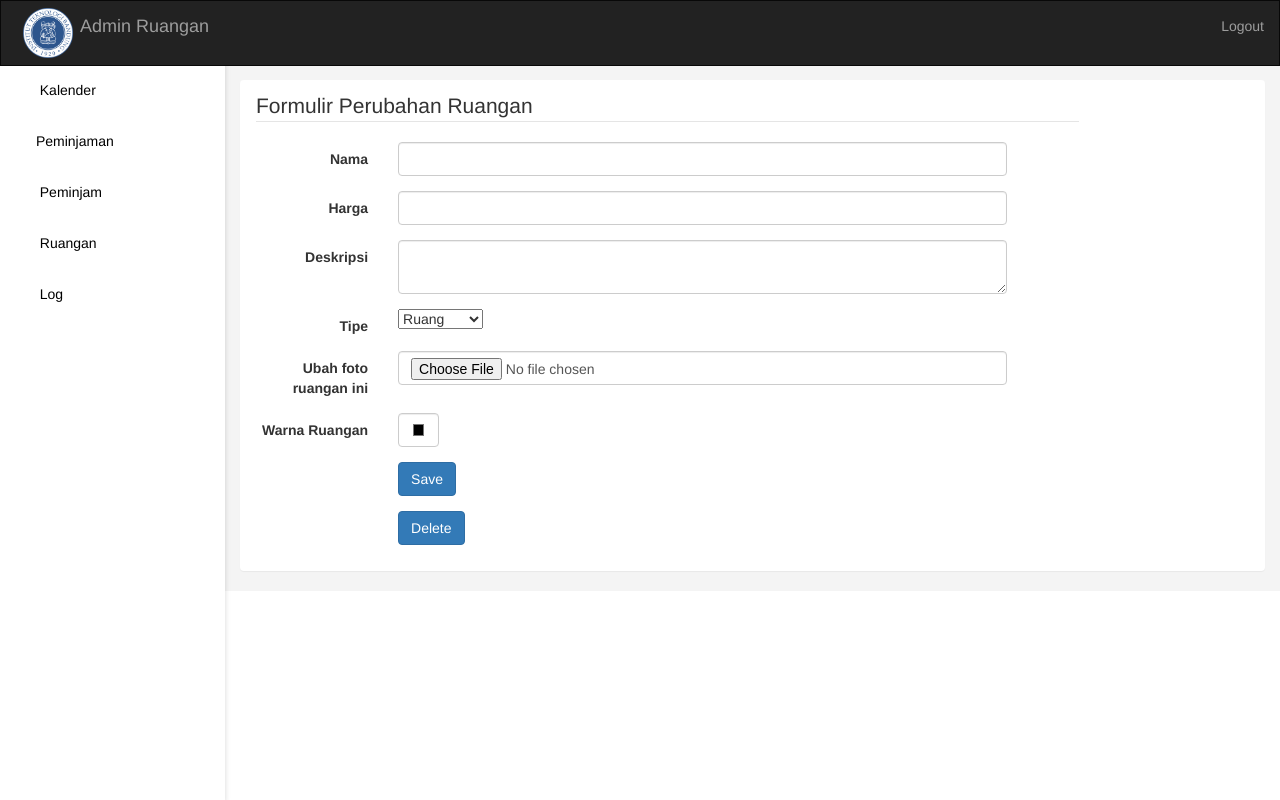
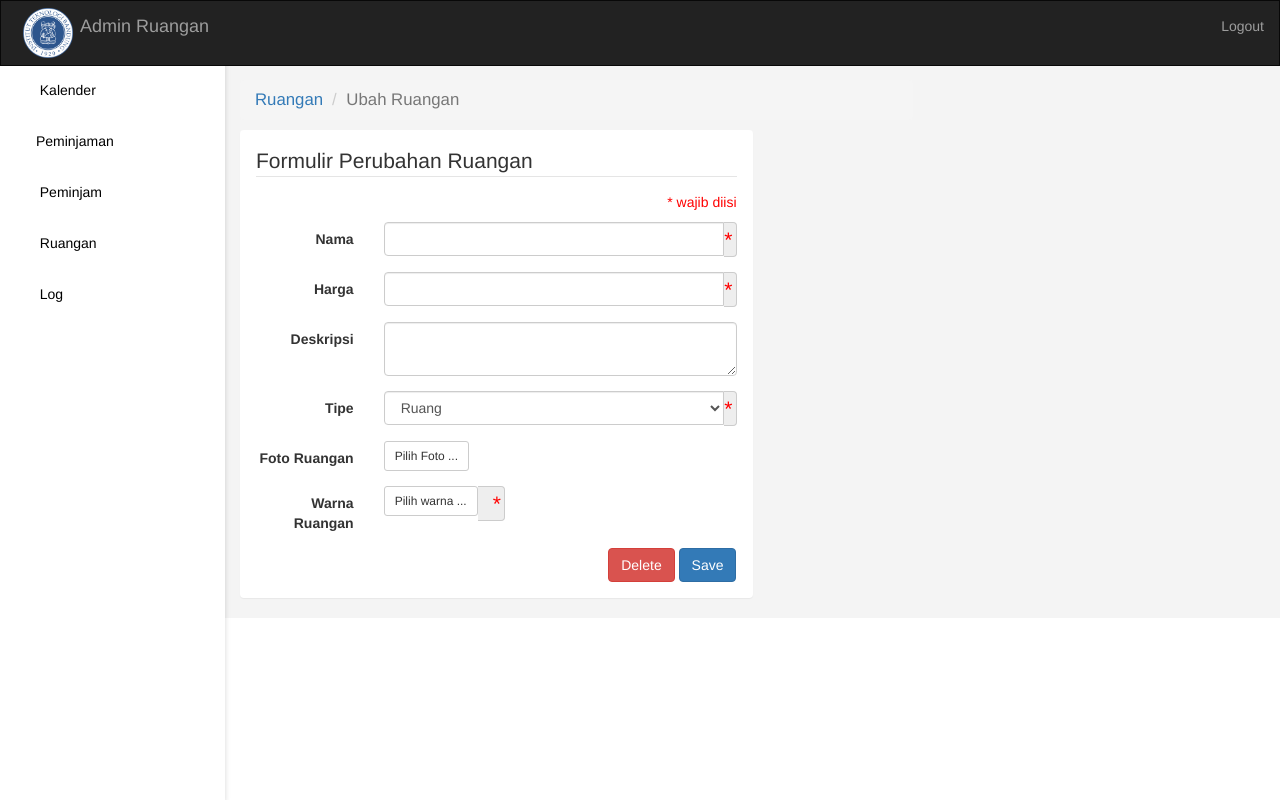
Before and after one commit to harryawk/sarpras_website, a Django app: template ruangan/templates/ruangan/edit.html in a window 1280 px wide. Run offline with Django 3.2, Linux system fonts and the light colour scheme; the template is opened without the code that fills it, so the values that code supplies are empty; some libraries are stand-ins or nearby versions; some web fonts are replaced.

Commit message:
Clean ruangan view

```diff
--- a/ruangan/templates/ruangan/edit.html
+++ b/ruangan/templates/ruangan/edit.html
@@ -5,56 +5,83 @@
 {% endblock %}
 
 {% block body %}
-<div class="panel container-fluid">
 <div class="row">
-	<div class="col-lg-10">
+	<div class="col-sm-8">
+		<ul class="breadcrumb" style="margin-bottom: 10px;">
+			<li><a href="{% url 'ruangan:index' %}">Ruangan</a></li>
+			<li class="active">Ubah Ruangan</li>
+		</ul>
+	</div>
+</div>
+<div class="container-fluid">
+<div class="row">
+	<div class="col-lg-6 panel ">
 		<form enctype="multipart/form-data" action="{% url 'ruangan:edit' selected_ruangan.id %}" method="post" id="ruangan_form" novalidate class="form-horizontal">
 			{% csrf_token %}
 			<fieldset>
-				<legend>Formulir Perubahan Ruangan</legend>
+				<legend style="padding-top: 15px;margin-bottom: 15px">Formulir Perubahan Ruangan</legend>
+				<p style="color: red;text-align: right">* wajib diisi</p>
 				<div class="form-group">
-					<label for="id_nama" class="col-lg-2 control-label">Nama</label>
+					<label for="id_nama" class="col-lg-3 control-label">Nama</label>
 					<div class="col-lg-9">
+						<div class="input-group">
 							<input type="text" name="nama" id="id_nama" required value="{{ selected_ruangan.nama }}" maxlength="250" class="form-control"/>
+							<span class="input-group-addon" style="font-size: 150%;color: red">*</span>
+						</div>
 					</div>
 				</div>
 
 				<div class="form-group">
-					<label for="id_harga" class="control-label col-lg-2">Harga</label>
+					<label for="id_harga" class="control-label col-lg-3">Harga</label>
 					<div class="col-lg-9">
+						<div class="input-group">
 							<input type="number" name="harga" id="id_harga" required value="{{ selected_ruangan.harga }}" class="form-control"/>
+							<span class="input-group-addon" style="font-size: 150%;color: red">*</span>
+						</div>
 					</div>
 				</div>
 
 				<div class="form-group">
-					<label for="id_deskripsi" class="control-label col-lg-2">Deskripsi</label>
+					<label for="id_deskripsi" class="control-label col-lg-3">Deskripsi</label>
 					<div class="col-md-9">
 						<textarea name="deskripsi" id="id_deskripsi" maxlength="1000" class="form-control">{{ selected_ruangan.deskripsi }}</textarea>
 					</div>
 				</div>
 
 				<div class="form-group">
-				<label for="id_tipe" class="control-label col-lg-2">Tipe</label>
+					<label for="id_tipe" class="control-label col-lg-3">Tipe</label>
 					<div class="col-lg-9">
-						<select name="tipe" id="id_tipe">
+						<div class="input-group">
+							<select name="tipe" id="id_tipe" class="form-control">
 								<option value="Ruang" {% if selected_ruangan.tipe == "Ruang" %} selected {% endif %}>Ruang</option>
 								<option value="Selasar" {% if selected_ruangan.tipe == "Selasar" %} selected {% endif %}>Selasar</option>
 								<option value="Lapangan" {% if selected_ruangan.tipe == "Lapangan" %} selected {% endif %}>Lapangan</option>
 							</select>
+							<span class="input-group-addon" style="font-size: 150%;color: red">*</span>
+						</div>
 					</div>
 				</div>
 
 				<div class="form-group">
-					<label for="id_harga" class="control-label col-lg-2">Ubah foto ruangan ini</label>
+					<label for="id_harga" class="control-label col-lg-3">Foto Ruangan</label>
 					<div class="col-lg-9">
-						<input type="file" name="foto" class="form-control">
+						<label class="btn btn-default btn-sm">
+							Pilih Foto ...
+							<input type="file" name="foto" style="display: none">
+						</label>
 					</div>
 				</div>
 
 				<div class="form-group">
-					<label for="id_warna" class="control-label col-lg-2">Warna Ruangan</label>
-					<div class="col-lg-1">
-						<input name="warna" id="id_warna" type="color" class="form-control" value="{{ selected_ruangan.warna }}" />
+					<label for="id_warna" class="control-label col-lg-3">Warna Ruangan</label>
+					<div class="col-lg-2">
+						<div class="input-group">
+							<label class="btn btn-default btn-sm">
+								Pilih warna ...
+								<input name="warna" id="id_warna" type="color" required class="form-control" value="{{ selected_ruangan.warna }}" style="display: none"/>
+							</label>
+							<span class="input-group-addon" style="font-size: 150%;color: red;padding-left: 15px">*</span>
+						</div>
 					</div>
 				</div>
 
@@ -69,13 +96,9 @@
 				</ul>
 
 				<div class="form-group">
-					<div class="col-lg-10 col-lg-offset-2">
+					<div class="col-lg-10 col-lg-offset-2" style="text-align: right">
+						<input type="button" value="Delete" class="btn btn-danger" onclick="javascript:window.location='{% url 'ruangan:delete' selected_ruangan.id %}';" />
 						<input type="submit" value="Save" class="btn btn-primary"/>
-					</div>
-				</div>
-				<div class="form-group">
-					<div class="col-lg-10 col-lg-offset-2">
-						<input type="button" value="Delete" class="btn btn-primary" onclick="javascript:window.location='{% url 'ruangan:delete' selected_ruangan.id %}';" />
 					</div>
 				</div>
 
```
Also changed, not shown: ruangan/templates/ruangan/add.html (+41 -14 lines), ruangan/templates/ruangan/index.html (+6 -6 lines). Lines whose indentation alone changed are shown as unchanged.
